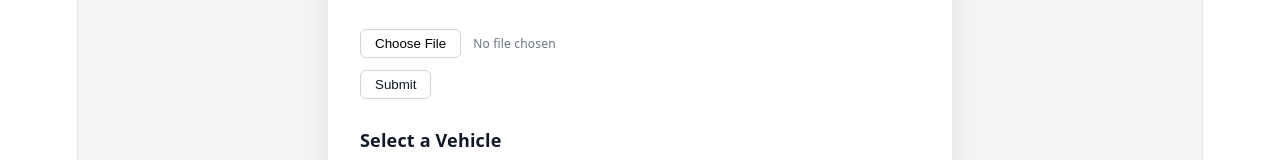
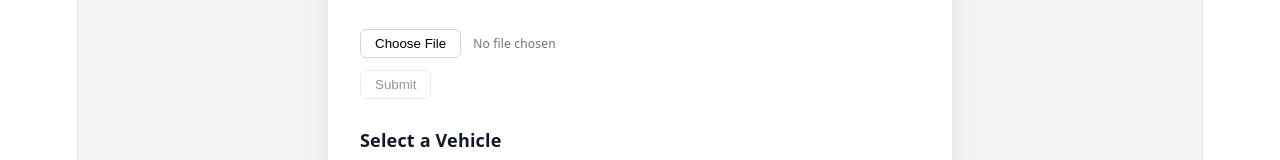
Before and after one commit to amrit-sbagga/vehicle-selection-form, a React (Vite) app in the folder client/: page / in a window 1280 px wide. Both pictures are taken after a click on the button "Tesla Model 3 Performance". Shown: the part 385-545 px from the top of the page. Built offline with nearby package versions, Linux system fonts and the light colour scheme; no server answers.

Commit message:
fix: add disabled styles to submit button when form is incomplete

```diff
--- a/client/src/components/vehicle-form/VehicleForm.module.css
+++ b/client/src/components/vehicle-form/VehicleForm.module.css
@@ -24,6 +24,12 @@ form {
   background: #f9fafb;
 }
 
+.button:disabled {
+  opacity: 0.45;
+  cursor: not-allowed;
+  pointer-events: none;
+}
+
 .error {
   color: red;
   font-size: 12px;
```
